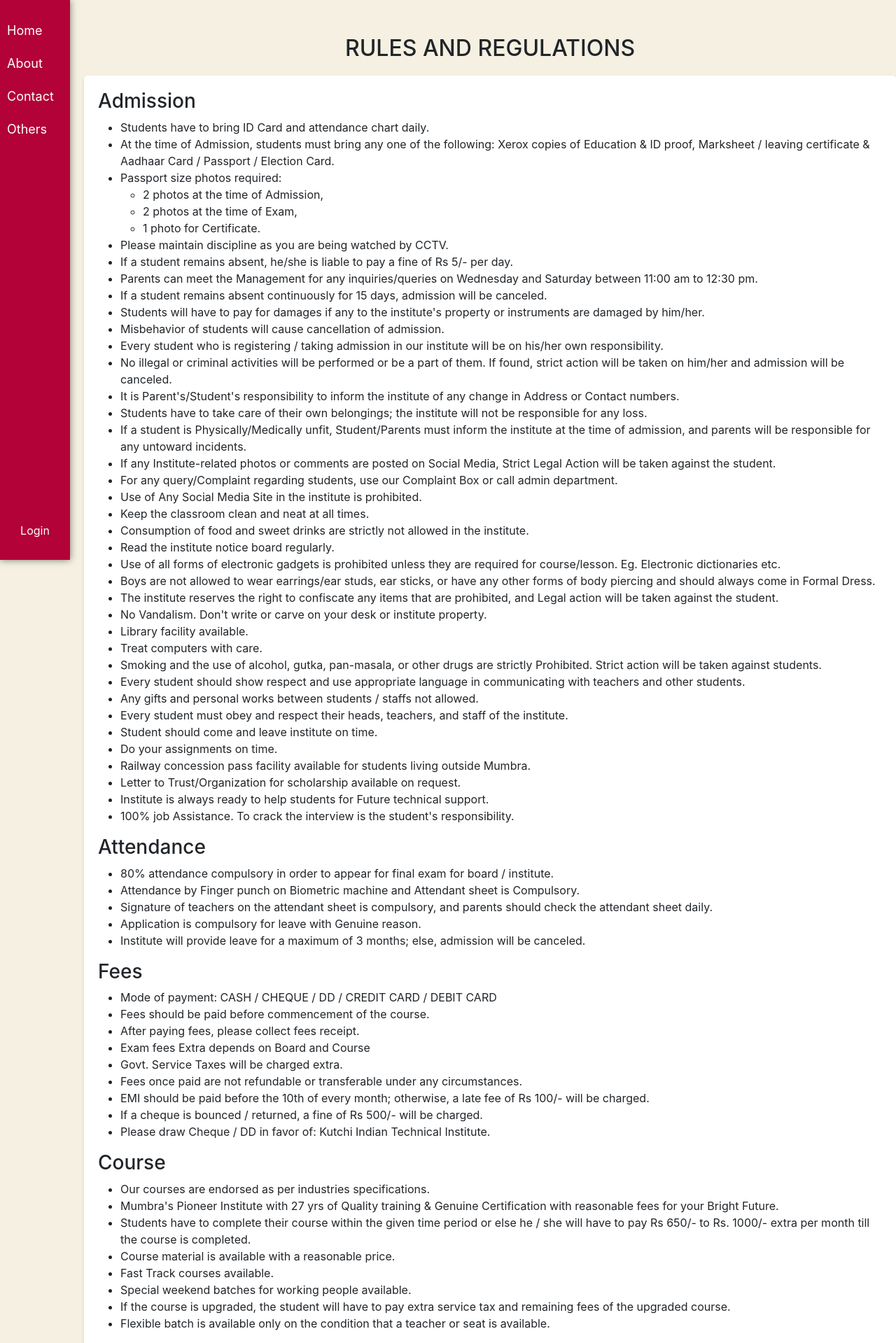
After one commit to faizkhan77/Kutchi-ITI, a Django app: page /rulesregulation/ in a window 1280 px wide. The commit adds this page. Shown: the top 1919 px of the page at 70% size. Run offline with Django 4.2, Linux system fonts and the light colour scheme; parts of the project's set-up code (start-up, migrations or seed data) failed here and were passed over; some libraries are stand-ins or nearby versions.

Commit message:
Added a new tab with dropdown. Created Rules and regulation page

```diff
--- a/kutchiProject/myapp/templates/myapp/HomeCarousal.html
+++ b/kutchiProject/myapp/templates/myapp/HomeCarousal.html
@@ -95,6 +95,7 @@
 .main-heading2:hover::after {
   background-color: #555;
 }
+
 </style>
 
 
--- a/kutchiProject/myapp/templates/myapp/footer.html
+++ b/kutchiProject/myapp/templates/myapp/footer.html
@@ -29,10 +29,10 @@
                     <h5  class="text-white">Follow Us</h5>
                     <hr  class="text-white">
                     <ul class="list-inline">
-                        <li class="list-inline-item"><a href="https://www.youtube.com/@kutchiiti5934"><i class="fab fa-youtube fa-lg"></i></a></li>
+                        <li class="list-inline-item"><a href="https://www.youtube.com/@kutchiiti5934" target="_blank"><i class="fab fa-youtube fa-lg"></i></a></li>
                         <li class="list-inline-item"><a href="#"><i class="fab fa-facebook fa-lg"></i></a></li>
                         <li class="list-inline-item"><a href="#"><i class="fab fa-twitter fa-lg"></i></a></li>
-                        <li class="list-inline-item"><a href="https://www.instagram.com/kutchi_iti/"><i class="fab fa-instagram fa-lg"></i></a></li>
+                        <li class="list-inline-item"><a href="https://www.instagram.com/kutchi_iti/" target="_blank"><i class="fab fa-instagram fa-lg"></i></a></li>
                     </ul>
                 </div>
                 <div class="col-md-3">
--- /dev/null
+++ b/kutchiProject/myapp/templates/myapp/rules_regulation.html
@@ -0,0 +1,152 @@
+{% extends "base.html" %}
+
+{% block content %}
+
+<style>
+    .tab{
+        margin-left: 120px;
+    }
+
+    .container1 {
+        max-width: 1300px;
+        margin: 20px auto;
+        padding: 20px;
+        background-color: #fff;
+        border-radius: 5px;
+        box-shadow: 0 2px 5px rgba(0, 0, 0, 0.1);
+        transition: box-shadow 0.3s;
+    }
+    .container1:hover{
+        box-shadow: 0 12px 16px 0 rgba(0,0,0,0.24),
+        0 25px 60px 0 rgba(0,0,0,0.19);
+    }
+
+    h2{
+        text-align: center;
+    }
+</style>
+
+<div class="tab">
+
+    <h2 style="margin-top: 50px;">RULES AND REGULATIONS</h2>
+
+    <div class="container1">
+
+        <div>
+            <h3>Admission</h3>
+            <ul>
+                <li>Students have to bring ID Card and attendance chart daily.</li>
+                <li>At the time of Admission, students must bring any one of the following: Xerox copies of Education & ID proof, Marksheet / leaving certificate & Aadhaar Card / Passport / Election Card.</li>
+                <li>Passport size photos required:
+                  <ul>
+                    <li>2 photos at the time of Admission,</li>
+                    <li>2 photos at the time of Exam,</li>
+                    <li>1 photo for Certificate.</li>
+                  </ul>
+                </li>
+                <li>Please maintain discipline as you are being watched by CCTV.</li>
+                <li>If a student remains absent, he/she is liable to pay a fine of Rs 5/- per day.</li>
+                <li>Parents can meet the Management for any inquiries/queries on Wednesday and Saturday between 11:00 am to 12:30 pm.</li>
+                <li>If a student remains absent continuously for 15 days, admission will be canceled.</li>
+                <li>Students will have to pay for damages if any to the institute's property or instruments are damaged by him/her.</li>
+                <li>Misbehavior of students will cause cancellation of admission.</li>
+                <li>Every student who is registering / taking admission in our institute will be on his/her own responsibility.</li>
+                <li>No illegal or criminal activities will be performed or be a part of them. If found, strict action will be taken on him/her and admission will be canceled.</li>
+                <li>It is Parent's/Student's responsibility to inform the institute of any change in Address or Contact numbers.</li>
+                <li>Students have to take care of their own belongings; the institute will not be responsible for any loss.</li>
+                <li>If a student is Physically/Medically unfit, Student/Parents must inform the institute at the time of admission, and parents will be responsible for any untoward incidents.</li>
+                <li>If any Institute-related photos or comments are posted on Social Media, Strict Legal Action will be taken against the student.</li>
+                <li>For any query/Complaint regarding students, use our Complaint Box or call admin department.</li>
+                <li>Use of Any Social Media Site in the institute is prohibited.</li>
+                <li>Keep the classroom clean and neat at all times.</li>
+                <li>Consumption of food and sweet drinks are strictly not allowed in the institute.</li>
+                <li>Read the institute notice board regularly.</li>
+                <li>Use of all forms of electronic gadgets is prohibited unless they are required for course/lesson. Eg. Electronic dictionaries etc.</li>
+                <li>Boys are not allowed to wear earrings/ear studs, ear sticks, or have any other forms of body piercing and should always come in Formal Dress.</li>
+                <li>The institute reserves the right to confiscate any items that are prohibited, and Legal action will be taken against the student.</li>
+                <li>No Vandalism. Don't write or carve on your desk or institute property.</li>
+                <li>Library facility available.</li>
+                <li>Treat computers with care.</li>
+                <li>Smoking and the use of alcohol, gutka, pan-masala, or other drugs are strictly Prohibited. Strict action will be taken against students.</li>
+                <li>Every student should show respect and use appropriate language in communicating with teachers and other students.</li>
+                <li>Any gifts and personal works between students / staffs not allowed.</li>
+                <li>Every student must obey and respect their heads, teachers, and staff of the institute.</li>
+                <li>Student should come and leave institute on time.</li>
+                <li>Do your assignments on time.</li>
+                <li>Railway concession pass facility available for students living outside Mumbra.</li>
+                <li>Letter to Trust/Organization for scholarship available on request.</li>
+                <li>Institute is always ready to help students for Future technical support.</li>
+                <li>100% job Assistance. To crack the interview is the student's responsibility.</li>
+              </ul>
+
+              <h3>Attendance</h3>
+              <ul>
+                <li>80% attendance compulsory in order to appear for final exam for board / institute.</li>
+                <li>Attendance by Finger punch on Biometric machine and Attendant sheet is Compulsory.</li>
+                <li>Signature of teachers on the attendant sheet is compulsory, and parents should check the attendant sheet daily.</li>
+                <li>Application is compulsory for leave with Genuine reason.</li>
+                <li>Institute will provide leave for a maximum of 3 months; else, admission will be canceled.</li>
+              </ul>
+
+              <h3>Fees</h3>
+              <ul>
+                <li>Mode of payment: CASH / CHEQUE / DD / CREDIT CARD / DEBIT CARD</li>
+                <li>Fees should be paid before commencement of the course.</li>
+                <li>After paying fees, please collect fees receipt.</li>
+                <li>Exam fees Extra depends on Board and Course</li>
+                <li>Govt. Service Taxes will be charged extra.</li>
+                <li>Fees once paid are not refundable or transferable under any circumstances.</li>
+                <li>EMI should be paid before the 10th of every month; otherwise, a late fee of Rs 100/- will be charged.</li>
+                <li>If a cheque is bounced / returned, a fine of Rs 500/- will be charged.</li>
+                <li>Please draw Cheque / DD in favor of: Kutchi Indian Technical Institute.</li>
+              </ul>
+
+              <h3>Course</h3>
+              <ul>
+                <li>Our courses are endorsed as per industries specifications.</li>
+                <li>Mumbra's Pioneer Institute with 27 yrs of Quality training & Genuine Certification with reasonable fees for your Bright Future.</li>
+                <li>Students have to complete their course within the given time period or else he / she will have to pay Rs 650/- to Rs. 1000/- extra per month till the course is completed.</li>
+                <li>Course material is available with a reasonable price.</li>
+                <li>Fast Track courses available.</li>
+                <li>Special weekend batches for working people available.</li>
+                <li>If the course is upgraded, the student will have to pay extra service tax and remaining fees of the upgraded course.</li>
+                <li>Flexible batch is available only on the condition that a teacher or seat is available.</li>
+              </ul>
+
+              <h3>Exam</h3>
+              <ul>
+                <li>Fill proper exam form and pay exam fees.</li>
+                <li>2 passport size photographs required.</li>
+                <li>It is mandatory for students to be present 15 minutes before at the Examination center.</li>
+                <li>Students must bring their examination Hall Ticket in the exam hall.</li>
+                <li>Students will not be allowed to appear for the exam without Hall Ticket.</li>
+                <li>Latest passport size photograph showing clearly the face should be fixed at the space provided on the exam form. A photograph with sun glasses is not acceptable.</li>
+                <li>If a student remains absent in the exam, he/she will be assumed failed.</li>
+                <li>For 2nd or 3rd attempt examination, exam fees plus extra Rs 300/- will be charged.</li>
+                <li>Rs 300/- will be charged for exam paper/answer sheet revaluation.</li>
+                <li>If a student is caught cheating in the exam, he/she will not be allowed to continue the paper and considered fail.</li>
+                <li>If a student fails in the exam, he/she can sit for re-exam, 2nd and 3rd attempt, if failed in the 3rd attempt, he/she has to complete Re-Admission procedure.</li>
+                <li>Results will be declared within 1 month from the exam date.</li>
+                <li>Result will be notified by SMS.</li>
+                <li>Vocational courses exams facilities available for Outside students.</li>
+              </ul>
+
+              <h3>Certificate</h3>
+              <ul>
+                <li>Students have to bring the hall ticket and 1 passport size photo at the time of collecting the certificate.</li>
+                <li>Certificate and marksheet will be issued a minimum of 1 month from the date of examination.</li>
+                <li>Students have to sign on the certificate.</li>
+                <li>Genuineness of Certificate can be verified online by any individual / company in India/Abroad for a job.</li>
+                <li>An affidavit is required for a duplicate certificate.</li>
+                <li>If the certificate is not collected within one year, then a penalty of Rs 300/- will be charged per year.</li>
+              </ul>
+
+              <h5>Rules & Regulations Are Made By Institute.</h5>
+              <h5>Please read and understood the above rules and regulations and agree to abide by it.</h5>
+        </div>
+
+    </div>
+
+</div>
+
+{% endblock content %}
--- a/kutchiProject/myapp/templates/myapp/sidebar_comp.html
+++ b/kutchiProject/myapp/templates/myapp/sidebar_comp.html
@@ -57,7 +57,41 @@
       .login-btn:hover{
         background-color: #1e3d56;
       }
+
+
+      <style>
+    /* ... (your existing styles) ... */
+
+    /* Style for the dropdown container */
+    .dropdown {
+        position: relative;
+        display: inline-block;
+    }
+
+    /* Style for the dropdown content */
+    .dropdown-content {
+        display: none;
+        position: absolute;
+        background-color: #b20237;
+        min-width: 160px;
+        box-shadow: 0px 8px 16px 0px rgba(0,0,0,0.2);
+        z-index: 1;
+    }
+
+    /* Style for the dropdown links */
+    .dropdown-content a {
+        padding: 12px 16px;
+        text-decoration: none;
+        display: block;
+    }
+
+    /* Show the dropdown content on hover */
+    .dropdown:hover .dropdown-content {
+        display: block;
+    }
 </style>
+
+
 
 <div class="sidebar">
   <a href="{% url 'home' %}">Home</a>
@@ -72,15 +106,29 @@
   {% if request.user.is_superuser %}
     <a href="{% url 'feestab' %}" style="color:red">Fees</a>
   {% endif %}
+
   <a href="{% url 'about' %}">About</a>
+
   <a href="{% url 'contact' %}">Contact</a>
 
   {% if request.user.is_superuser %}
     <a href="{% url 'enquiry' %}">Enquiry</a>
   {% endif %}
+
   {% if request.user.is_superuser %}
     <a href="#">Faculties</a>
   {% endif %}
+
+  <!-- Add a container for the "About" dropdown -->
+  <div class="dropdown">
+    <a href="#">Others</a>
+    <div class="dropdown-content">
+      <a href="{% url 'rulesregulation' %}">Rules & Regulations</a>
+      <a href="#">Option 2</a>
+  </div>
+</div>
+
+
   <div class="login-tab">
     {% comment %} <hr> {% endcomment %}
     {% if request.user.is_authenticated %}
--- a/kutchiProject/myapp/urls.py
+++ b/kutchiProject/myapp/urls.py
@@ -24,6 +24,7 @@ urlpatterns = [
     path("about-tab/", views.aboutTab, name="about"),
     path("enquiry-tab/", views.enquiryTab, name="enquiry"),
     path("fees-tab/", views.feesTab, name="feestab"),
+    path("rulesregulation/", views.rules_and_regulations, name="rulesregulation"),
     path("examreport/<int:pk>", views.examReport, name="examreport"),
     path("sidebar/", views.sidebarmenu, name="sidebar"),
     path(
--- a/kutchiProject/myapp/views.py
+++ b/kutchiProject/myapp/views.py
@@ -132,6 +132,10 @@ def enquiryTab(request):
     enquirylist = Enquiry.objects.all()
     context = {"enquirylist": enquirylist, "students": studentlist}
     return render(request, "myapp/enquiry_comp.html", context)
+
+
+def rules_and_regulations(request):
+    return render(request, "myapp/rules_regulation.html")
 
 
 # ---------------NEED WORK-----------------------------------------------
--- a/kutchiProject/templates/base.html
+++ b/kutchiProject/templates/base.html
@@ -4,8 +4,11 @@
     <meta charset="UTF-8">
     <meta name="viewport" content="width=device-width, initial-scale=1.0">
     <title>{% block title %}Default{% endblock title %}</title>
+
     <!-- Add Bootstrap CSS -->
-    <link rel="stylesheet" href="https://maxcdn.bootstrapcdn.com/bootstrap/4.5.2/css/bootstrap.min.css">
+    {% comment %} for footer {% endcomment %}
+    {% comment %} <link rel="stylesheet" href="https://maxcdn.bootstrapcdn.com/bootstrap/4.5.2/css/bootstrap.min.css"> {% endcomment %}
+
     <!-- Add Font Awesome for social media icons -->
     <link rel="stylesheet" href="https://cdnjs.cloudflare.com/ajax/libs/font-awesome/5.15.3/css/all.min.css">
 
```
Also changed, not shown: kutchiProject/myapp/templates/myapp/about.html (+15 -0 lines). Lines whose indentation alone changed are shown as unchanged.
